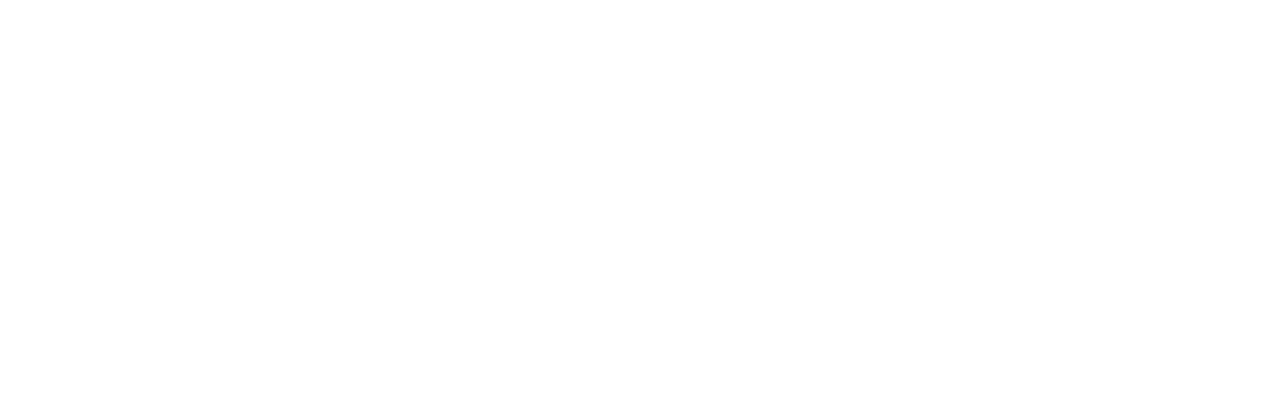
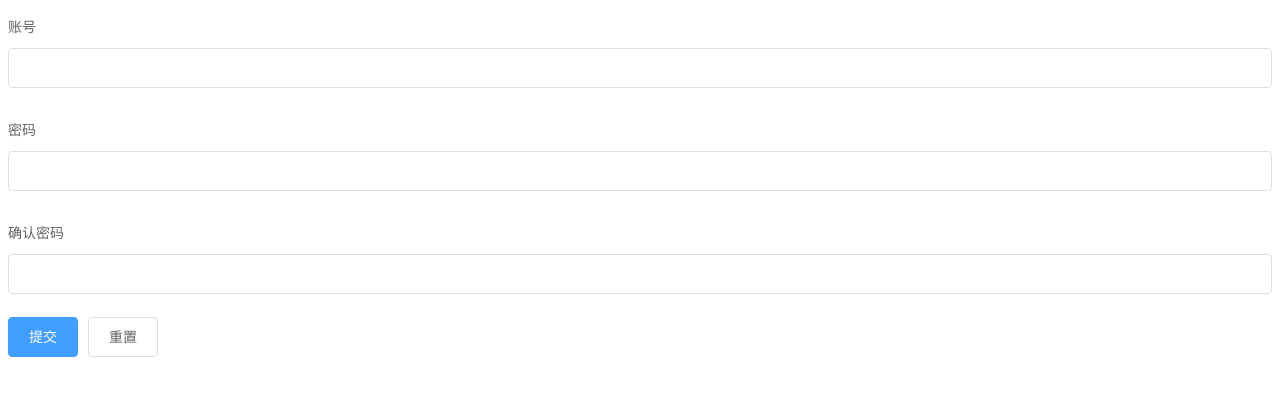
Before and after one commit to hhdyhaha/exam-sys, a Vue app: page /Login in a window 1280 px wide. Shown: the top 396 px of the page. Built offline with nearby package versions, Linux system fonts and the light colour scheme.

Commit message:
登录界面 js验证账号密码是否符合正则

```diff
--- /dev/null
+++ b/src/components/CommonLogin.vue
@@ -0,0 +1,148 @@
+<template>
+  <div>
+    <el-form
+      :model="ruleForm"
+      status-icon
+      :rules="rules"
+      ref="ruleForm"
+    >
+      <!-- 输入账号 -->
+      <!-- Form-Item 的 prop 属性设置为需校验的字段名  prop 表单域 model 字段，在使用 validate、resetFields 方法的情况下，该属性是必填的 -->
+      <el-form-item
+        label="账号"
+        prop="account"
+      >
+        <!-- value / v-model	绑定值 -->
+        <el-input
+          type="text"
+          v-model="ruleForm.account"
+        ></el-input>
+      </el-form-item>
+      <!-- autocomplete 让input表单输入框不记录输入过信息 -->
+      <!-- 输入密码 -->
+      <el-form-item
+        label="密码"
+        prop="pass"
+      >
+        <el-input
+          type="password"
+          v-model="ruleForm.pass"
+          autocomplete="off"
+        ></el-input>
+      </el-form-item>
+      <!-- 确认密码 -->
+      <el-form-item
+        label="确认密码"
+        prop="checkPass"
+      >
+        <el-input
+          type="password"
+          v-model="ruleForm.checkPass"
+          autocomplete="off"
+        ></el-input>
+      </el-form-item>
+      <!-- 点击按钮 -->
+      <el-form-item>
+        <el-button
+          type="primary"
+          @click="submitForm('ruleForm')"
+        >提交</el-button>
+        <el-button @click="resetForm('ruleForm')">重置</el-button>
+      </el-form-item>
+    </el-form>
+  </div>
+</template>
+
+<script>
+export default {
+  data() {
+    //账号格式5-12位数字
+    // var uPattern = /^[a-zA-Z0-9_-]{4,16}$/;
+    // var accountPattern = /^\d{5,12}$/;
+    var accountPattern = /^[a-zA-Z0-9_-]{4,16}$/;
+    //密码格式6-22位字母数字
+    var passwordPattern = /^[a-zA-Z0-9]{6,22}$/;
+    // 验证用户名
+    var checkAccount = (rule, value, callback) => {
+      if (!value) {
+        return callback(new Error("账户不能为空"));
+      }
+      // 延时一秒
+      setTimeout(() => {
+        if (accountPattern.test(value)) {
+          console.log("haha");
+          callback();
+        } else {
+          callback(new Error("请输入4到16位字符（字母，数字，下划线，减号）"));
+        }
+      }, 1000);
+    };
+    //   验证密码
+    var validatePass = (rule, value, callback) => {
+      if (value === "") {
+        callback(new Error("请输入密码"));
+      } else {
+        if (passwordPattern.test(value)) {
+          console.log("haha");
+          callback();
+        } else {
+          callback(new Error("请输入6-22位字母数字"));
+        }
+      }
+    };
+    // 验证第二次密码是否正确
+    var validatePass2 = (rule, value, callback) => {
+      if (value === "") {
+        callback(new Error("请再次输入密码"));
+      } else if (value !== this.ruleForm.pass) {
+        callback(new Error("两次输入密码不一致!"));
+      } else {
+        callback();
+      }
+    };
+    return {
+      ruleForm: {
+        account: "",
+        pass: "",
+        checkPass: "",
+      },
+      // rules 属性传入约定的验证规则
+      rules: {
+        // validator的参数有：(rule, value, callback, source, options)，前三个比较重要。
+        // rule：指向该条规则对象。
+        // value：新的值，用于参与运算、对比。
+        // callback：执行回调，使用方法是：callback('...');。
+        // 如果不传参：表示验证通过，一般不必专门强调。
+        // 如果传入值：字符串会作为错误提示，但是显示优先级低于外层的message。比如callback('嘻嘻嘻');跟message: '哈哈哈'同时存在，则会提示哈哈哈。
+        account: [{ validator: checkAccount, trigger: "blur" }],
+        pass: [{ validator: validatePass, trigger: "blur" }],
+        checkPass: [{ validator: validatePass2, trigger: "blur" }],
+      },
+    };
+  },
+  methods: {
+    submitForm(formName) {
+      console.log(this.$refs);
+      //   validate 对整个表单进行校验的方法，参数为一个回调函数。
+      //   该回调函数会在校验结束后被调用，并传入两个参数：是否校验成功和未通过校验的字段。若不传入回调函数，则会返回一个 promise
+      this.$refs[formName].validate((valid) => {
+        if (valid) {
+          alert("submit!");
+        } else {
+          //   console.log(formName);
+          console.log("error submit!!");
+          alert("error submit!!!");
+          return false;
+        }
+      });
+    },
+    resetForm(formName) {
+      //   resetFields	对整个表单进行重置，将所有字段值重置为初始值并移除校验结果
+      this.$refs[formName].resetFields();
+    },
+  },
+};
+</script>
+
+<style>
+</style>
--- a/src/router/index.js
+++ b/src/router/index.js
@@ -18,6 +18,7 @@
 import PrepareExam from '../components/CommonPrepareExam.vue'
 import CommonExam from '../components/CommonExam.vue'
 import CommonShowExam from '../components/CommonShowExam.vue'
+import CommonLogin from '../components/CommonLogin.vue'
 
 
 
@@ -34,6 +35,12 @@
             name: 'home',
             component: home,
             meta: { title: '首页' ,keepalive:true}
+        },
+        {
+            path:"/Login",
+            name:"Lg",
+            component:CommonLogin,
+            meta:{title:'注册登录',keepalive:false}
         },
         // 在线考试
         {
```
